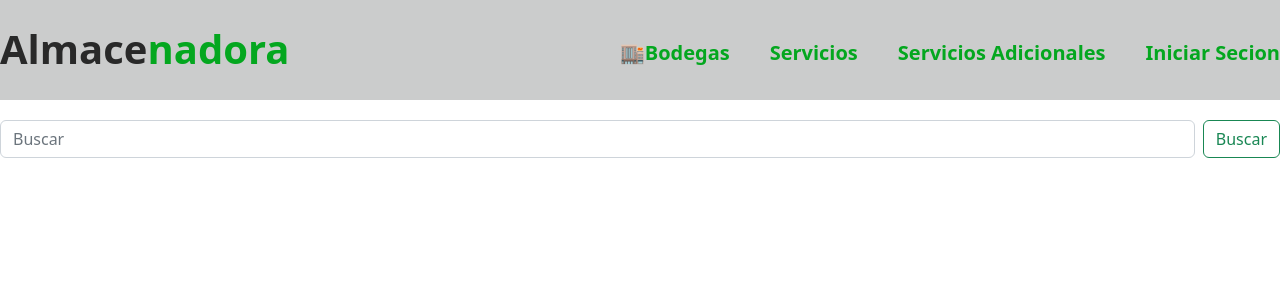
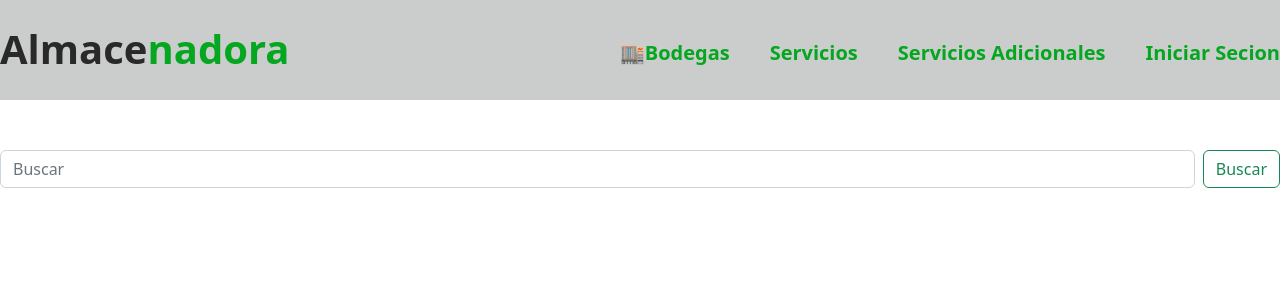
Before and after one commit to jmorales-2021186/Almacenadora., a React (Vite) app in the folder almacenadora-react/: page /bodegas in a window 1280 px wide. Shown: the top 300 px of the page. Built offline with nearby package versions, Linux system fonts and the light colour scheme; no server answers.

Commit message:
Se modifico el css de NavBar

```diff
--- a/almacenadora-react/src/pages/BodegasPage/BodegasPage.jsx
+++ b/almacenadora-react/src/pages/BodegasPage/BodegasPage.jsx
@@ -60,13 +60,12 @@ export const BodegasPage = () => {
 
   return (
     <>
-      <NavBar />
+      <div className="navFix">
 
-      <br />
-      <br />
-      <br />
-      <br />
-      <br />
+        <NavBar />
+      </div>
+
+
 
       <div className="contenedor">
         <form className="d-flex" role="search">
--- a/almacenadora-react/src/pages/HomePage/HomePage.css
+++ b/almacenadora-react/src/pages/HomePage/HomePage.css
@@ -67,6 +67,10 @@ li{
     transform: scale(1.1);
  }
 
+
+ .navFix{
+    height: 150px;
+ }
 
  .verde{
     color: rgb(4, 167, 31);
```
